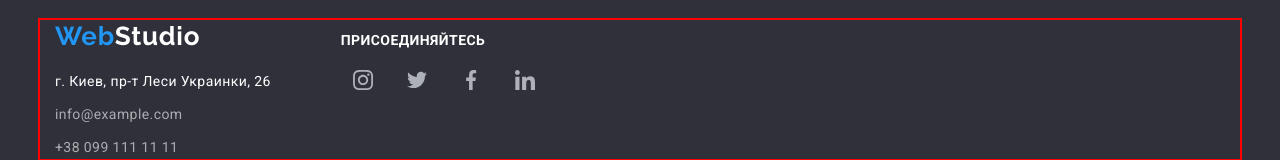
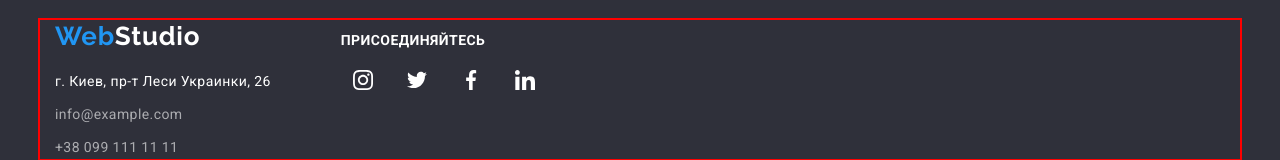
Before and after one commit to igorPatsan/goit-markup-hw-04, a plain HTML site: page index.html in a window 1280 px wide. Shown: the part 2728-2888 px from the top of the page. Drawn offline with nearby package versions, Linux system fonts and the light colour scheme.

Commit message:
footer links

```diff
--- a/css/slyles.css
+++ b/css/slyles.css
@@ -596,5 +596,5 @@ a {
   width: 20px;
   height: 20px;
   /* fill: currentColor; */
-  fill: #afb1b8;
+  fill: var(--main-white-color);
 }
```
